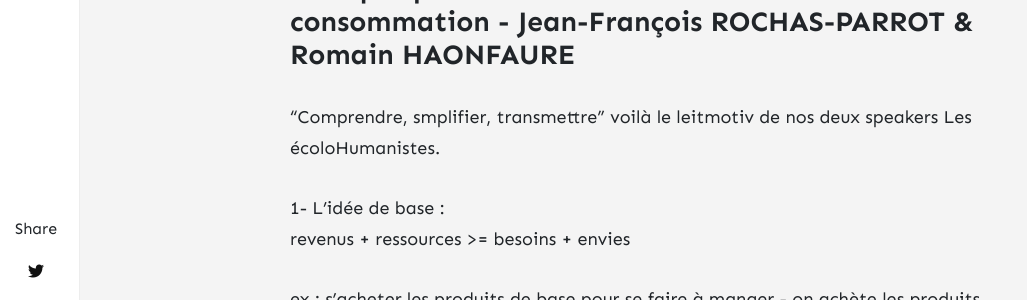
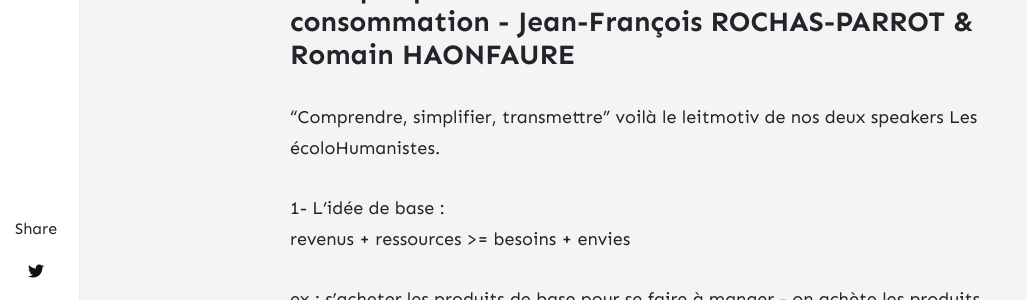
Before and after one commit to klaukf/blog, a Jekyll site: the page built from _posts/2022-05-24-mon-mixit-2022-a-moi.md, in a window 1280 px wide and 900 px high, scrolled down 21039 px. Shown: the part 154-454 px from the top of the window, without its empty margins (0-1027 px from the left). Built offline with Jekyll 4.4.1, drawn with Linux system fonts in a browser that asks for light colours; nearby versions of some CDN libraries; comment, search, counter and statistics services are not loaded; some of the changed text lies outside the part shown.

```diff
--- a/_posts/2022-05-24-mon-mixit-2022-a-moi.md
+++ b/_posts/2022-05-24-mon-mixit-2022-a-moi.md
@@ -277,7 +277,7 @@
 
 ### 3 étapes pour arrêter de subir la société de consommation - Jean-François ROCHAS-PARROT & Romain HAONFAURE
 
-"Comprendre, smplifier, transmettre" voilà le leitmotiv de nos deux speakers Les écoloHumanistes.
+"Comprendre, simplifier, transmettre" voilà le leitmotiv de nos deux speakers Les écoloHumanistes.
 
 1- L'idée de base :
 revenus + ressources >= besoins + envies
```
Also changed, not shown: other parts of _posts/2022-05-24-mon-mixit-2022-a-moi.md (+2 -2 lines).
